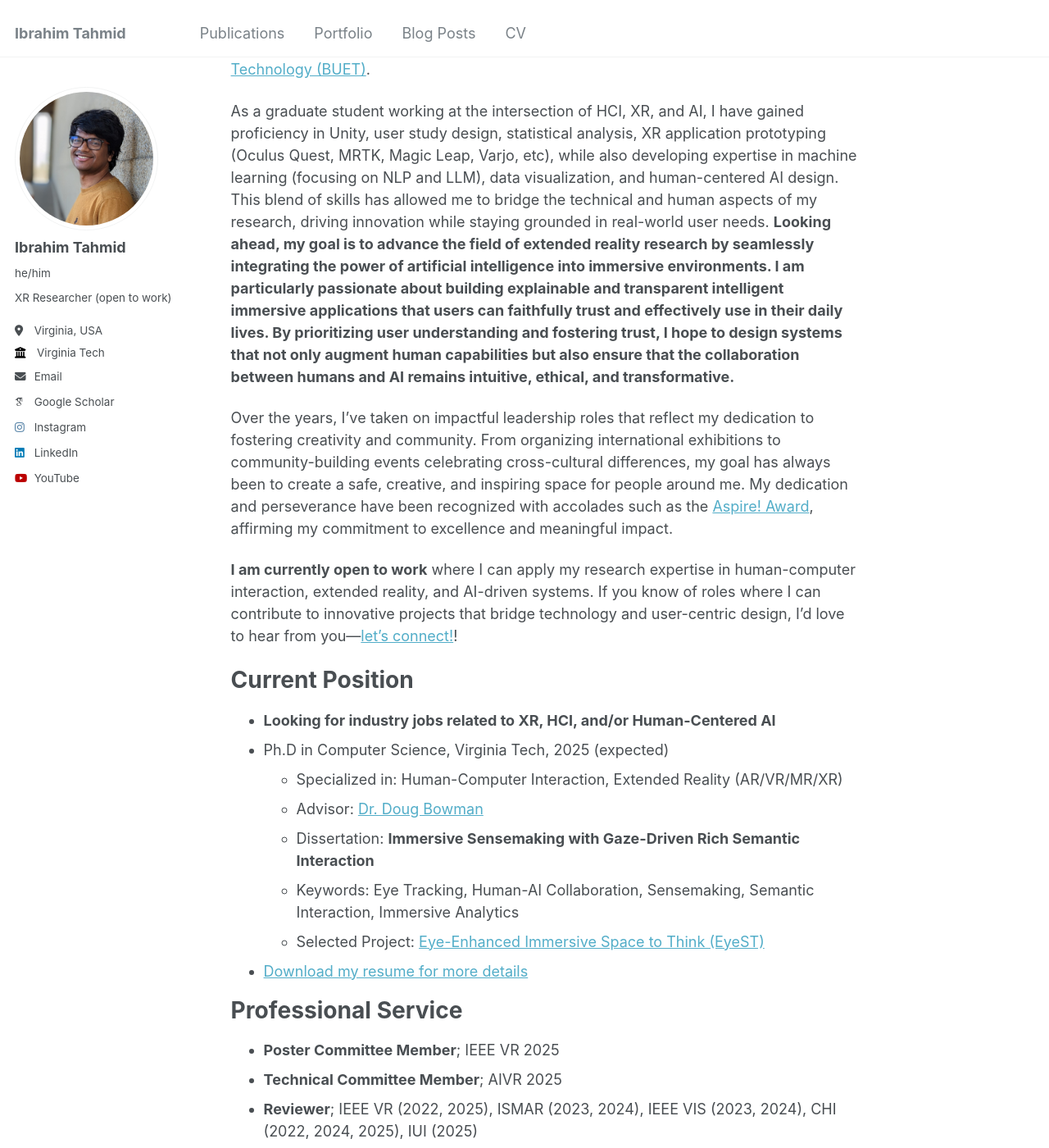
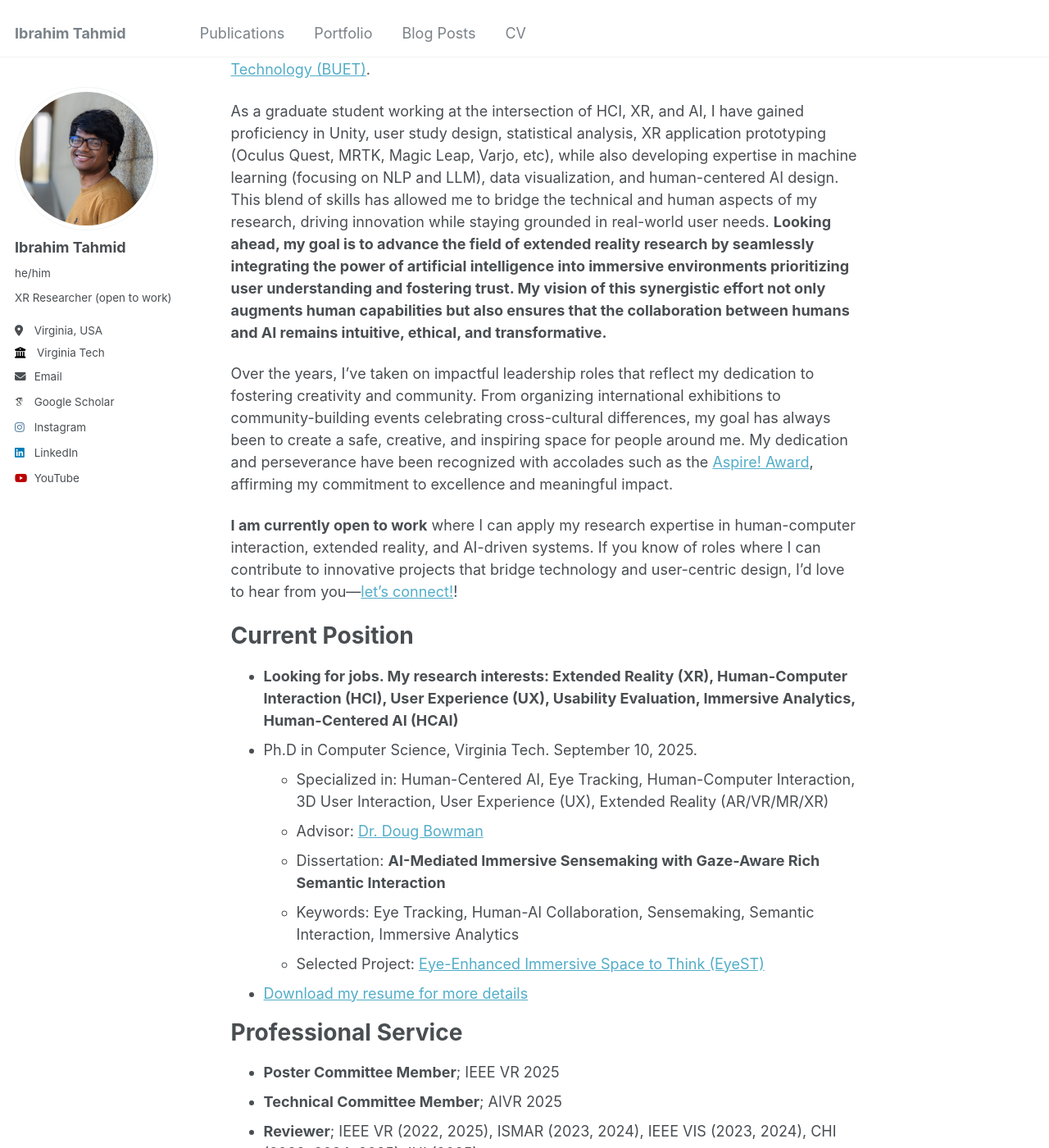
Before and after one commit to iatahmid/iatahmid.github.io, a Jekyll site: the page built from _pages/about.md, in a window 1280 px wide and 1400 px high, scrolled down 266 px. Shown: the whole window at 82% size. Built offline with Jekyll 4.4.1, drawn with Linux system fonts in a browser that asks for light colours; some web fonts are replaced; some of the changed text lies outside the part shown.

```diff
--- a/_pages/about.md
+++ b/_pages/about.md
@@ -9,7 +9,7 @@ redirect_from:
 
 Hello! I'm Ibrahim, a Ph.D. candidate in [Dr. Doug Bowman](https://wordpress.cs.vt.edu/3digroup/author/dbowman/)’s lab at [Virginia Tech](https://www.vt.edu/), [3D Interaction Group](https://wordpress.cs.vt.edu/3digroup/), where I work at the exciting intersection of immersive technologies and intelligence analysis. My research focuses on leveraging eye-tracking data to enhance sensemaking tasks in extended reality environments. By predicting perceived relevance and automating smart recommendations and annotations, I aim to create tools that empower users without distracting or overwhelming them. Prior to joining Virginia Tech, I completed B.Sc. in Computer Science from [Bangladesh University of Engineering and Technology (BUET)](https://cse.buet.ac.bd/).
 
-As a graduate student working at the intersection of HCI, XR, and AI, I have gained proficiency in Unity, user study design, statistical analysis, XR application prototyping (Oculus Quest, MRTK, Magic Leap, Varjo, etc), while also developing expertise in machine learning (focusing on NLP and LLM), data visualization, and human-centered AI design. This blend of skills has allowed me to bridge the technical and human aspects of my research, driving innovation while staying grounded in real-world user needs. **Looking ahead, my goal is to advance the field of extended reality research by seamlessly integrating the power of artificial intelligence into immersive environments. I am particularly passionate about building explainable and transparent intelligent immersive applications that users can faithfully trust and effectively use in their daily lives. By prioritizing user understanding and fostering trust, I hope to design systems that not only augment human capabilities but also ensure that the collaboration between humans and AI remains intuitive, ethical, and transformative.**
+As a graduate student working at the intersection of HCI, XR, and AI, I have gained proficiency in Unity, user study design, statistical analysis, XR application prototyping (Oculus Quest, MRTK, Magic Leap, Varjo, etc), while also developing expertise in machine learning (focusing on NLP and LLM), data visualization, and human-centered AI design. This blend of skills has allowed me to bridge the technical and human aspects of my research, driving innovation while staying grounded in real-world user needs. **Looking ahead, my goal is to advance the field of extended reality research by seamlessly integrating the power of artificial intelligence into immersive environments prioritizing user understanding and fostering trust. My vision of this synergistic effort not only augments human capabilities but also ensures that the collaboration between humans and AI remains intuitive, ethical, and transformative.**
 
 Over the years, I've taken on impactful leadership roles that reflect my dedication to fostering creativity and community. From organizing international exhibitions to community-building events celebrating cross-cultural differences, my goal has always been to create a safe, creative, and inspiring space for people around me. My dedication and perseverance have been recognized with accolades such as the [Aspire! Award](https://experience.vt.edu/2017/Ibrahim_Tahmid.html), affirming my commitment to excellence and meaningful impact.
 
@@ -17,11 +17,11 @@ Over the years, I've taken on impactful leadership roles that reflect my dedicat
 
 Current Position
 ======
-* **Looking for industry jobs related to XR, HCI, and/or Human-Centered AI**
-* Ph.D in Computer Science, Virginia Tech, 2025 (expected)
-  * Specialized in: Human-Computer Interaction, Extended Reality (AR/VR/MR/XR)
+* **Looking for jobs. My research interests: Extended Reality (XR), Human-Computer Interaction (HCI), User Experience (UX), Usability Evaluation, Immersive Analytics, Human-Centered AI (HCAI)**
+* Ph.D in Computer Science, Virginia Tech. September 10, 2025.
+  * Specialized in: Human-Centered AI, Eye Tracking, Human-Computer Interaction, 3D User Interaction, User Experience (UX), Extended Reality (AR/VR/MR/XR)
   * Advisor: [Dr. Doug Bowman](https://wordpress.cs.vt.edu/3digroup/author/dbowman/)
-  * Dissertation: <b>Immersive Sensemaking with Gaze-Driven Rich Semantic Interaction</b>
+  * Dissertation: <b>AI-Mediated Immersive Sensemaking with Gaze-Aware Rich Semantic Interaction</b>
   * Keywords: Eye Tracking, Human-AI Collaboration, Sensemaking, Semantic Interaction, Immersive Analytics
   * Selected Project: [Eye-Enhanced Immersive Space to Think (EyeST)](https://iatahmid.github.io/publication/2025-03-24-eyest-recommendations)
 * [Download my resume for more details](/files/Resume_IbrahimTahmid.pdf)
```
Also changed, not shown: _posts/2025-05-12-intern-qualcomm.md (added, +14 -0 lines), 5 other files.
